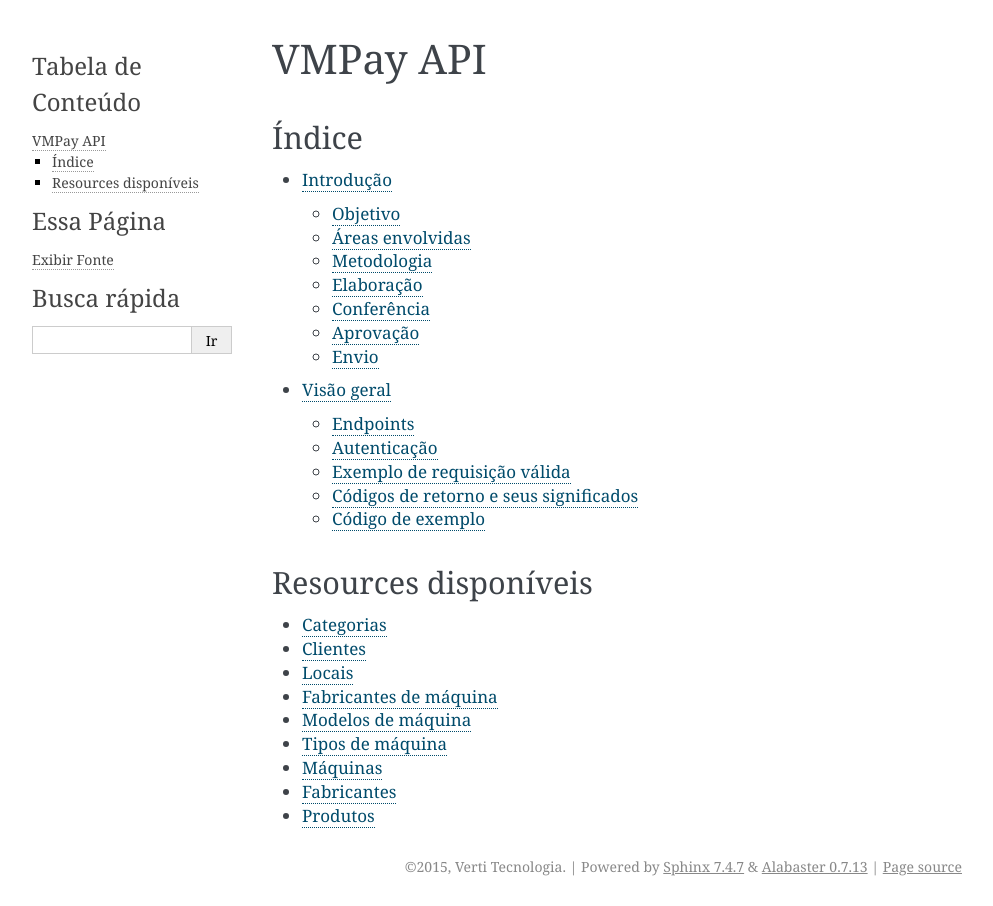
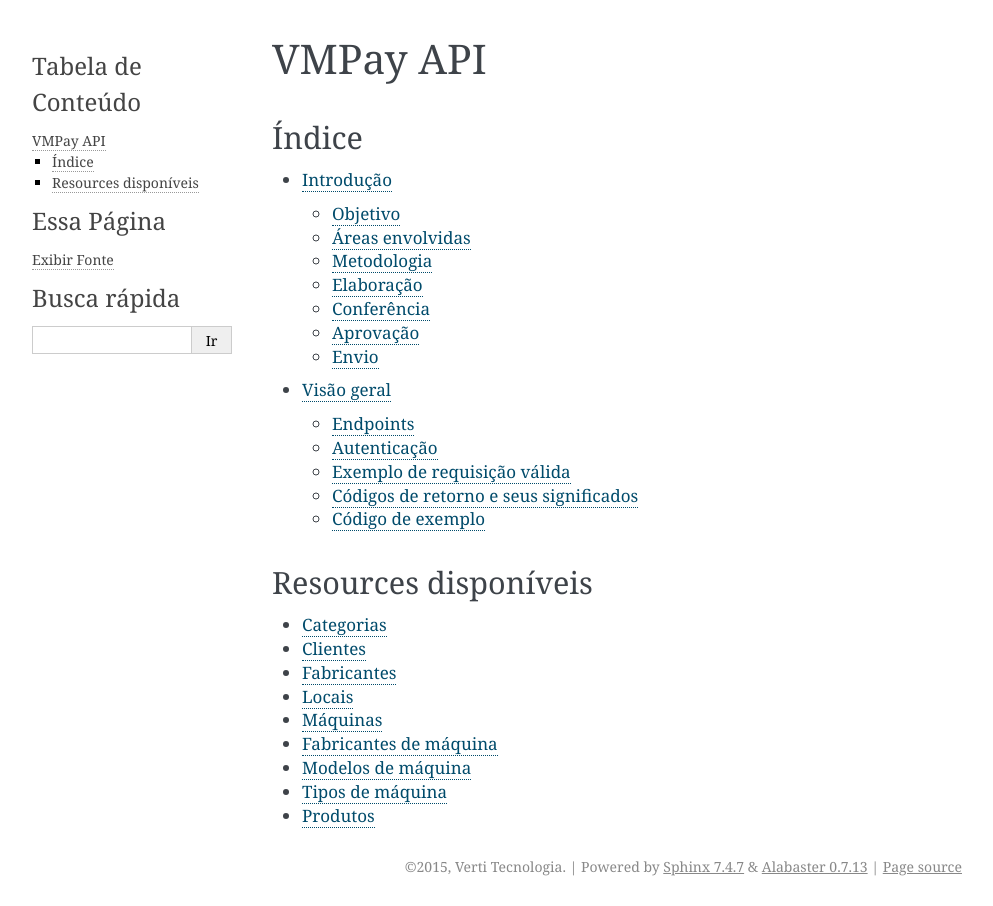
Before and after one commit to rfbezerra/vmpay_api_doc, a Sphinx documentation site: the page built from docs/source/index.rst, in a window 1280 px wide. Shown: the whole page, without its empty margins (148-1141 px from the left). Built offline with Sphinx 7.4.7, drawn with Linux system fonts in a browser that asks for light colours.

```diff
--- a/docs/source/index.rst
+++ b/docs/source/index.rst
@@ -19,10 +19,10 @@ Resources disponíveis
 
    category
    client
+   manufacturer
    location
+   machine
    machine_manufacturer
    machine_model
    machine_type
-   machine
-   manufacturer
    product
```
